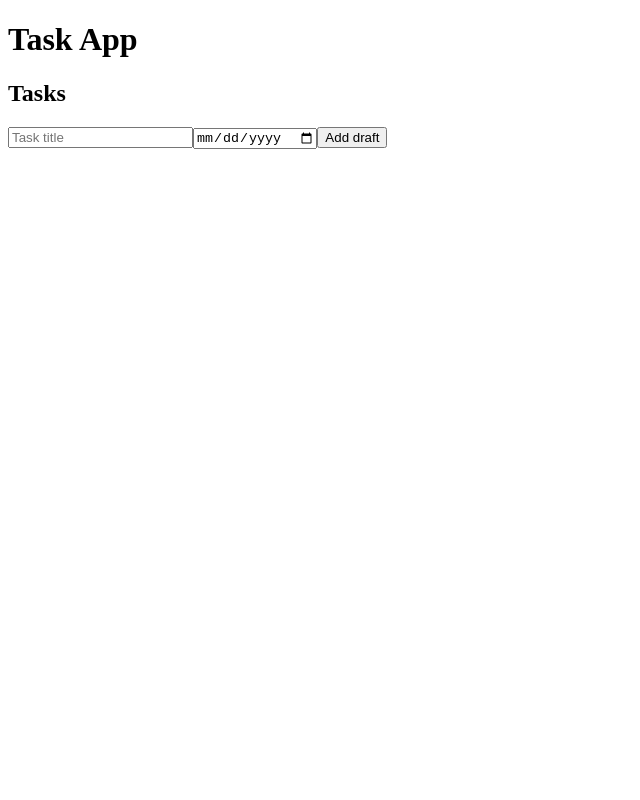
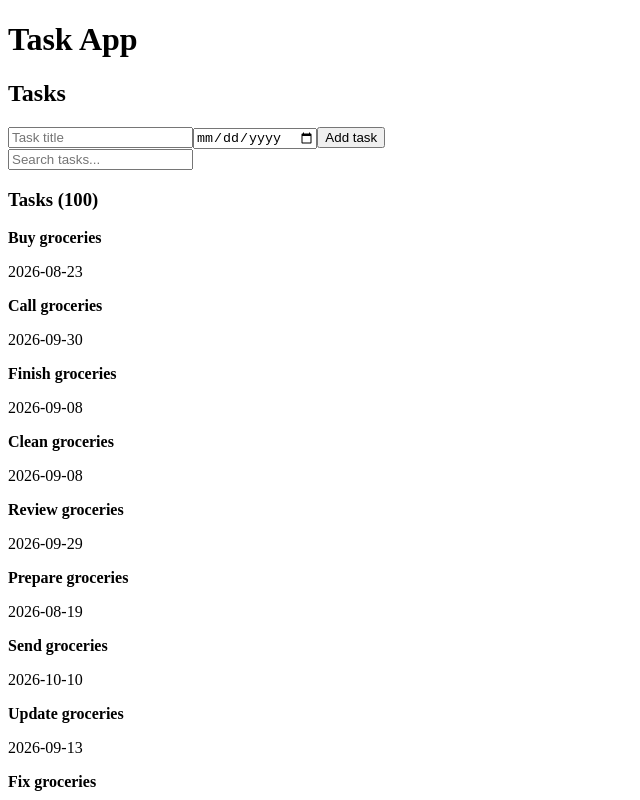
Before and after one commit to Kaxeszer/dsr-js-bootcamp, a React (Vite) app: page /tasks in a window 1280 px wide. Shown: the top 800 px of the page, without its empty margins (0-640 px from the left). Built offline with nearby package versions, Linux system fonts and the light colour scheme.

Commit message:
L2 - add large task list with debounced search and performance fixes

```diff
--- /dev/null
+++ b/src/api/mockTasks.ts
@@ -0,0 +1,30 @@
+import type { Task } from '../types'
+
+const verbs = ['Buy', 'Call', 'Finish', 'Clean', 'Review', 'Prepare', 'Send', 'Update', 'Fix', 'Schedule']
+const subjects = ['groceries', 'the report', 'the kitchen', 'the presentation', 'the invoice', 'the email', 'the bug', 'the meeting', 'the dashboard', 'the proposal']
+
+function randomDeadline(): string {
+    const today = new Date()
+    const randomDaysAhead = Math.floor(Math.random() * 60) - 10 // entre −10 e +50 dias
+    const date = new Date(today)
+    date.setDate(today.getDate() + randomDaysAhead)
+    return date.toISOString().split('T')[0] // formato YYYY-MM-DD
+}
+
+export function generateMockTasks(count: number): Task[] {
+    const tasks: Task[] = []
+
+    for (let i = 0; i < count; i++) {
+        const verb = verbs[i % verbs.length]
+        const subject = subjects[Math.floor(i / verbs.length) % subjects.length]
+
+        tasks.push({
+            id: crypto.randomUUID(),
+            title: `${verb} ${subject}`,
+            deadline: randomDeadline(),
+            completed: false,
+        })
+    }
+
+    return tasks
+}
--- a/src/pages/TasksPage.tsx
+++ b/src/pages/TasksPage.tsx
@@ -1,27 +1,56 @@
-import { useState, type SubmitEventHandler } from 'react'
+import { useState, useEffect, useMemo, useCallback, type SubmitEventHandler, type ChangeEvent } from 'react'
 import TaskCard from '../components/TaskCard'
 import type { Task } from '../types'
+import { generateMockTasks } from '../api/mockTasks'
 
 function TasksPage() {
     const [title, setTitle] = useState('')
     const [deadline, setDeadline] = useState('')
-    const [drafts, setDrafts] = useState<Task[]>([])
+    const [tasks, setTasks] = useState<Task[]>(() => generateMockTasks(100))
+    const [searchInput, setSearchInput] = useState('')
+    const [debouncedSearch, setDebouncedSearch] = useState('')
 
-    const handleSubmit: SubmitEventHandler<HTMLFormElement> = (e) => {
+    useEffect(() => {
+        const timeoutId = setTimeout(() => {
+            setDebouncedSearch(searchInput)
+        }, 300)
+
+        return () => clearTimeout(timeoutId)
+    }, [searchInput])
+
+    const handleSubmit: SubmitEventHandler<HTMLFormElement> = useCallback((e) => {
         e.preventDefault()
         if (!title) return
 
-        const newDraft: Task = {
+        const newTask: Task = {
             id: crypto.randomUUID(),
             title,
             deadline,
             completed: false,
         }
 
-        setDrafts([...drafts, newDraft])
+        setTasks((prevTasks) => [newTask, ...prevTasks])
         setTitle('')
         setDeadline('')
-    }
+    }, [title, deadline])
+
+    const handleTitleChange = useCallback((e: ChangeEvent<HTMLInputElement>) => {
+        setTitle(e.target.value)
+    }, [])
+
+    const handleDeadlineChange = useCallback((e: ChangeEvent<HTMLInputElement>) => {
+        setDeadline(e.target.value)
+    }, [])
+
+    const handleSearchChange = useCallback((e: ChangeEvent<HTMLInputElement>) => {
+        setSearchInput(e.target.value)
+    }, [])
+
+    const filteredTasks = useMemo(() => {
+        return tasks.filter((task) =>
+            task.title.toLowerCase().includes(debouncedSearch.toLowerCase())
+        )
+    }, [tasks, debouncedSearch])
 
     return (
         <div>
@@ -30,20 +59,27 @@ function TasksPage() {
             <form onSubmit={handleSubmit}>
                 <input
                     value={title}
-                    onChange={(e) => setTitle(e.target.value)}
+                    onChange={handleTitleChange}
                     placeholder="Task title"
                 />
                 <input
                     type="date"
                     value={deadline}
-                    onChange={(e) => setDeadline(e.target.value)}
+                    onChange={handleDeadlineChange}
                 />
-                <button type="submit">Add draft</button>
+                <button type="submit">Add task</button>
             </form>
 
+            <input
+                value={searchInput}
+                onChange={handleSearchChange}
+                placeholder="Search tasks..."
+            />
+
+            <h3>Tasks ({filteredTasks.length})</h3>
             <div>
-                {drafts.map((draft) => (
-                    <TaskCard key={draft.id} task={draft} />
+                {filteredTasks.map((task) => (
+                    <TaskCard key={task.id} task={task} />
                 ))}
             </div>
         </div>
```
Also changed, not shown: 1 other file (tests, documents, lock files or other folders).
